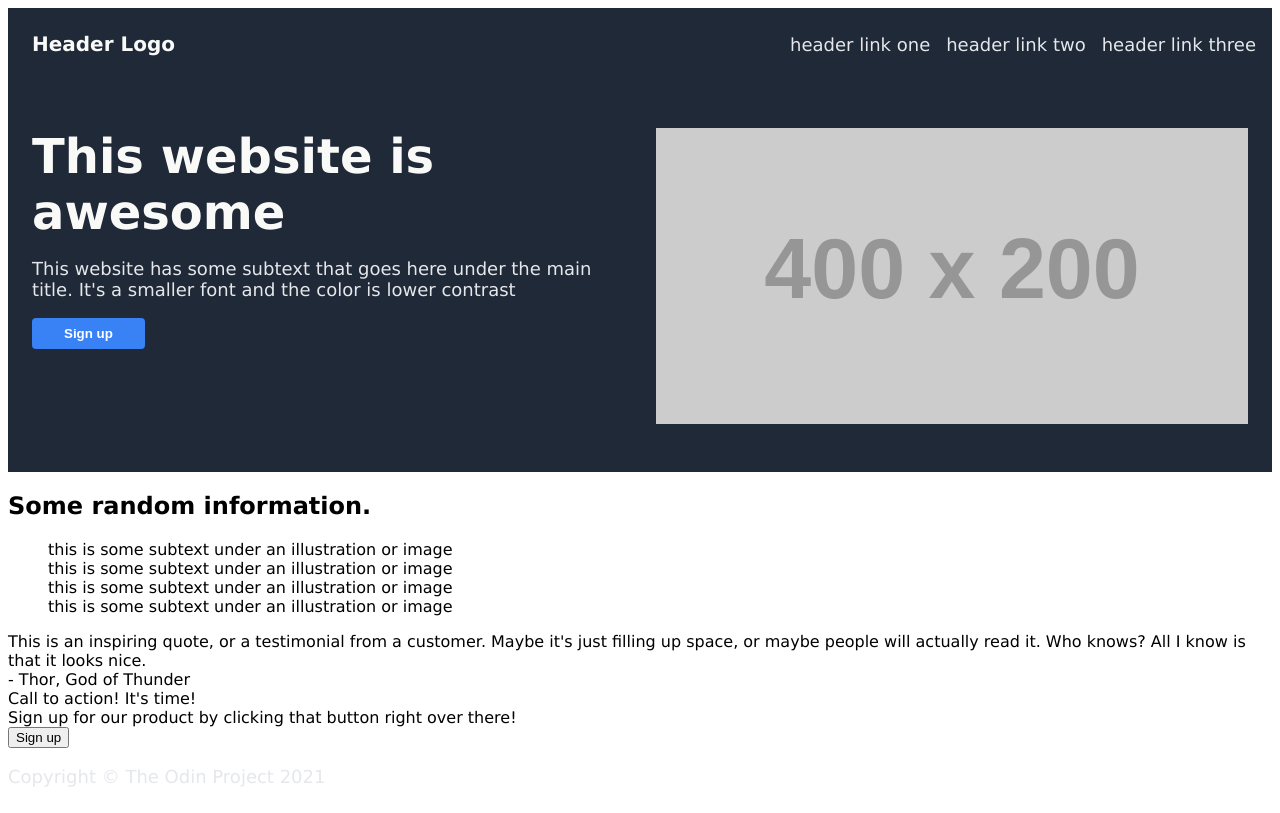
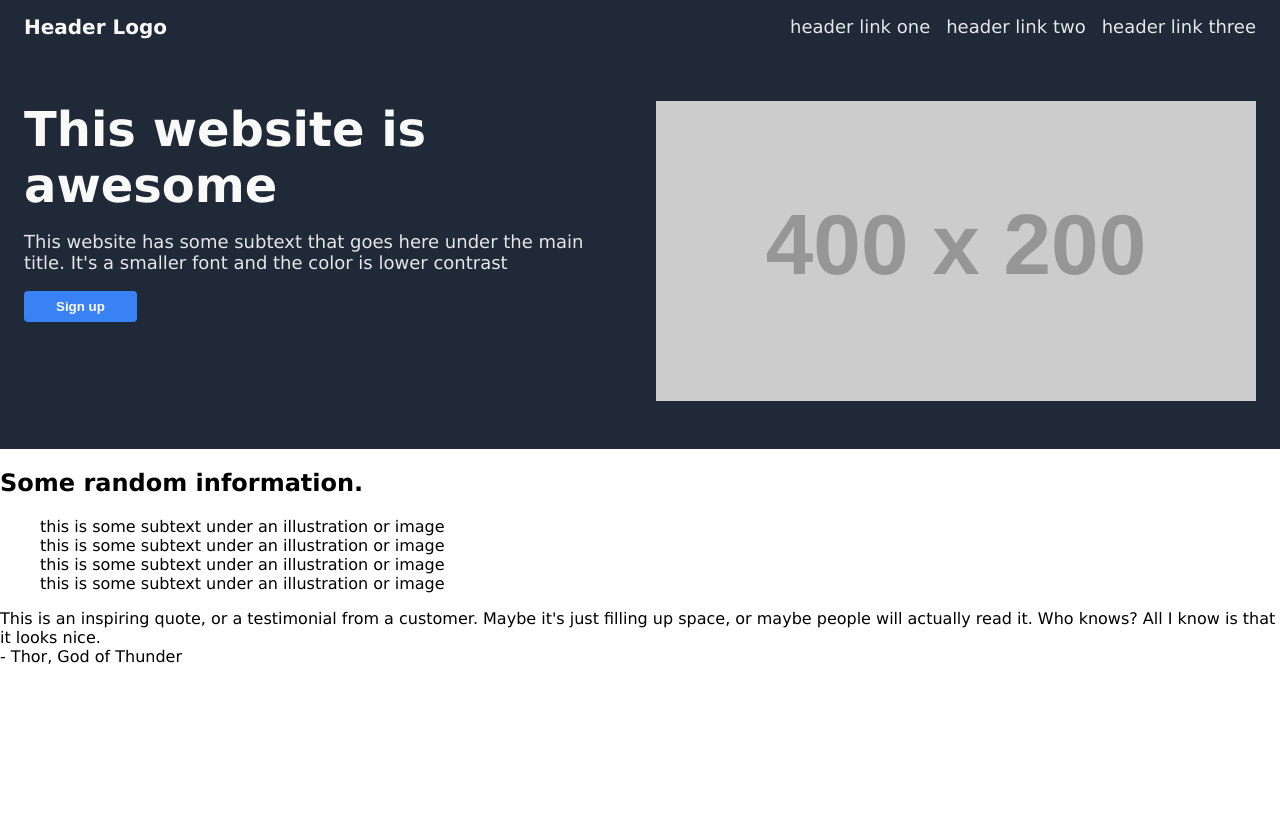
Before and after one commit to djcovert/odin-css-site, a plain HTML site: page index.html in a window 1280 px wide. Drawn offline with Linux system fonts and the light colour scheme; placeholder pictures from the web are drawn by us.

Commit message:
Fix max width issue

```diff
--- a/index.html
+++ b/index.html
@@ -9,15 +9,18 @@
 
 <body>
         <header>
+            <div class="header-content">
                 <div class="logo">Header Logo</div>
                 <ul class="nav-links">
                     <li><a href="#">header link one</a></li>
                     <li><a href="#">header link two</a></li>
                     <li><a href="#">header link three</a></li>
                 </ul>
+            </div>
         </header>
 
         <div class="hero">
+            <div class="hero-content">
                 <div class="hero-left">
                     <h1>This website is awesome</h1>
                     <p>This website has some subtext that goes here under the main title. It's a smaller font and the color is lower contrast</p>
@@ -25,8 +28,9 @@
                 </div>
                 <img class="hero-image" src="https://placehold.co/400x200" alt="placeholder image">
             </div>
+        </div>
 
-    <div class="four-up-cards">
+        <div class="cards">
             <h2>Some random information.</h2>
             <ul>
                 <li><div class="card">this is some subtext under an illustration or image</div></li>
@@ -40,7 +44,7 @@
             <div class="testimonial-text">This is an inspiring quote, or a testimonial from a customer. Maybe it's just filling up space, or maybe people will actually read it. Who knows? All I know is that it looks nice.</div>
             <div class="testimonial-person">- Thor, God of Thunder</div>
         </div>
-
+<!--
         <div class="cta">
             <div class="cta-title">Call to action! It's time!</div>
             <div class="cta-subtext">Sign up for our product by clicking that button right over there!</div>
@@ -49,8 +53,7 @@
 
         <footer>
             <p>Copyright © The Odin Project 2021</p>
-    </footer>
-
+        </footer> -->
 </body>
 
 </html>
--- a/styles.css
+++ b/styles.css
@@ -1,13 +1,23 @@
 body {
     font-family: Verdana, Geneva, Tahoma, sans-serif;
+    margin: 0px;
     display: flex;
     flex-direction: column;
 }
 
-header {
+header, .hero {
     display: flex;
+    justify-content: center;
+    background-color: #1F2937;
+    padding: 0px;
+}
+
+.header-content {
+    display: flex;
+    justify-content: center;
     align-items: center;
-    background-color: #1F2937;
+    width: 1280px;
+    padding: 0px 24px;
 }
 
 a {
@@ -37,20 +47,19 @@ p {
     color: #f9faf8;
     font-size: 20px;
     font-weight: 600;
-    padding: 24px;
 }
 
 .nav-links {
     display: flex;
     margin-left: auto;
-    padding: 0px 16px 0px 0px;
+    padding: 0px 0px 0px 0px;
     gap: 16px;
 }
 
-.hero {
+.hero-content {
     display: flex;
     justify-content: center;
-    background-color: #1F2937;
+    width: 1280px;
     padding: 48px 24px;
 }
 
```
Lines whose indentation alone changed are shown as unchanged.
